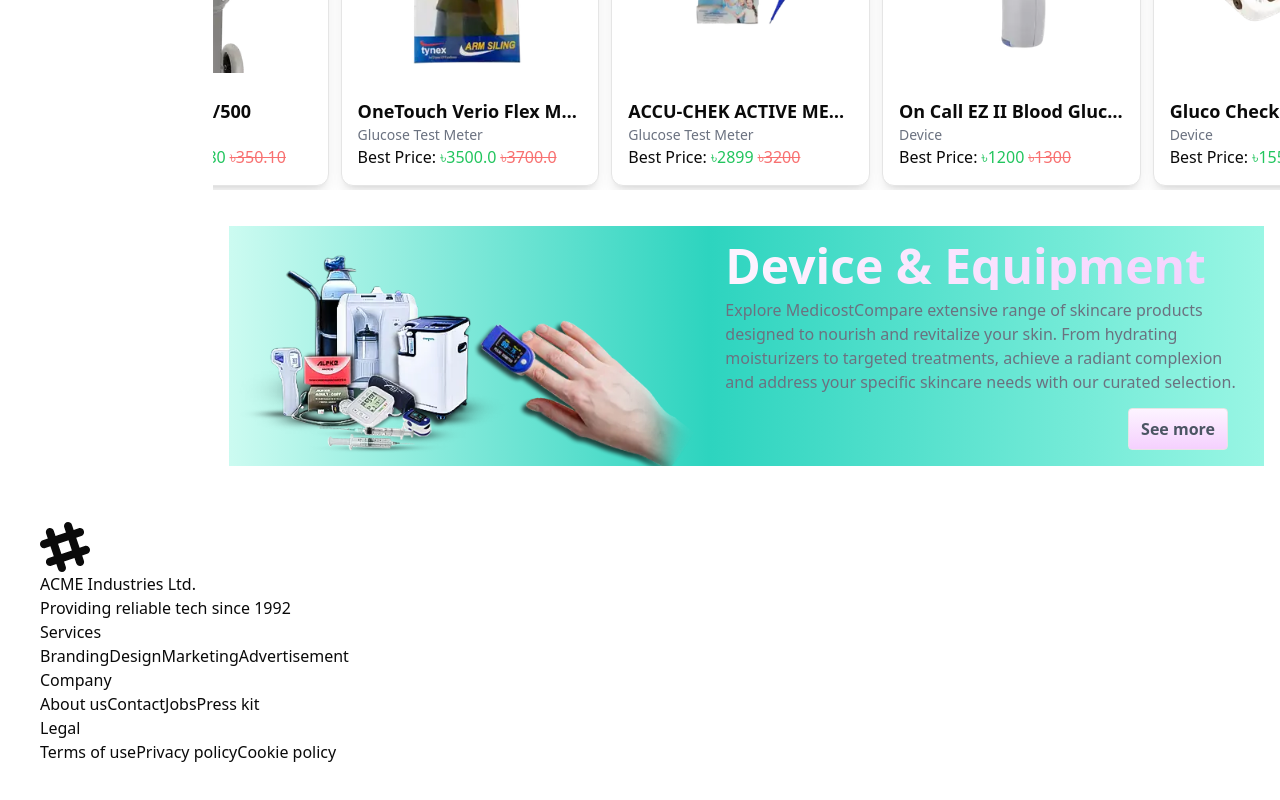
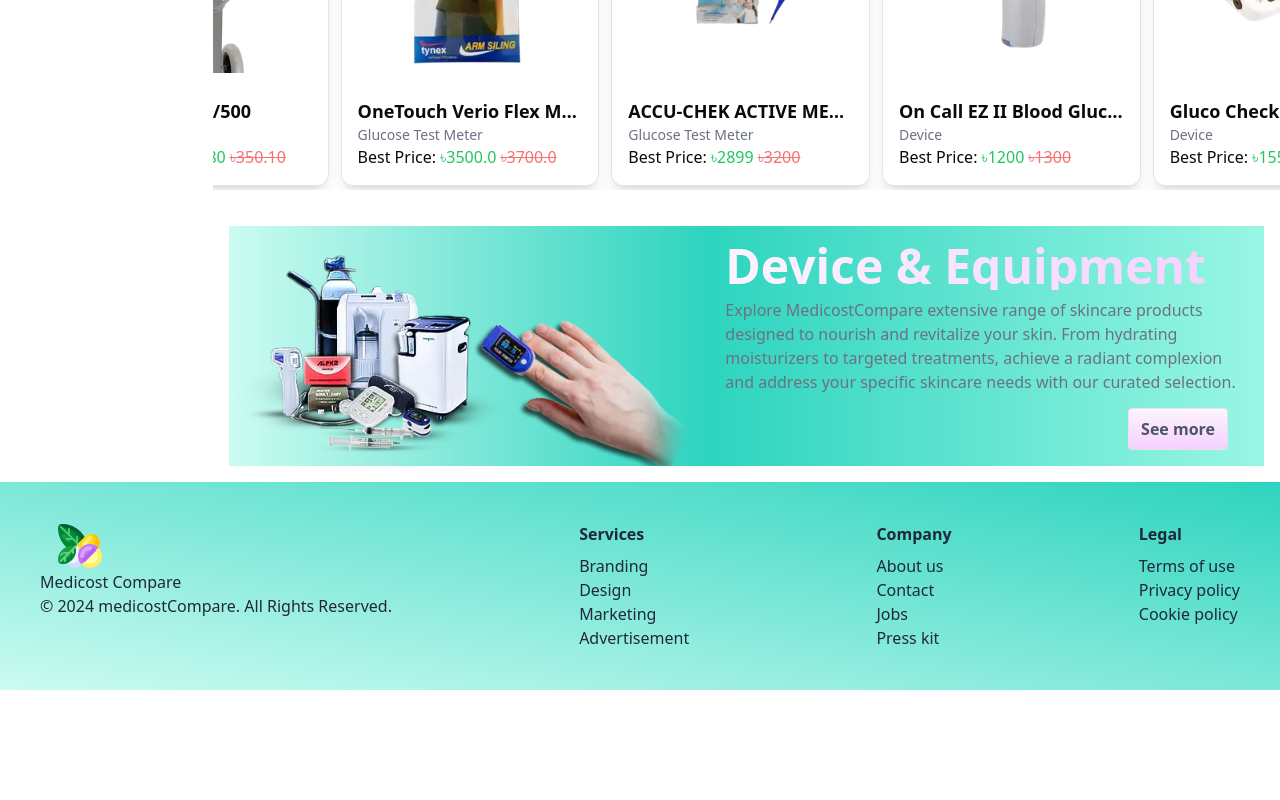
Before and after one commit to Shakil53/medicost-compare-Client, a React (Vite) app: page / in a window 1280 px wide. Shown: the part 3950-4750 px from the top of the page. After the commit the page ends 4640 px from the top, so only its background shows below. Built offline with nearby package versions, Linux system fonts and the light colour scheme; no server answers.

Commit message:
footer reCreated

```diff
--- a/src/pages/Home/Footer/Footer.jsx
+++ b/src/pages/Home/Footer/Footer.jsx
@@ -1,49 +1,47 @@
-
+import logo from '../../../assets/logo/logo1.svg'
 
 const Footer = () => {
   return (
-    <div>
-      <footer className="footer bg-base-200 text-base-content p-10">
-  <aside>
-    <svg
-      width="50"
-      height="50"
-      viewBox="0 0 24 24"
-      xmlns="http://www.w3.org/2000/svg"
-      fillRule="evenodd"
-      clipRule="evenodd"
-      className="fill-current">
-      <path
-        d="M22.672 15.226l-2.432.811.841 2.515c.33 1.019-.209 2.127-1.23 2.456-1.15.325-2.148-.321-2.463-1.226l-.84-2.518-5.013 1.677.84 2.517c.391 1.203-.434 2.542-1.831 2.542-.88 0-1.601-.564-1.86-1.314l-.842-2.516-2.431.809c-1.135.328-2.145-.317-2.463-1.229-.329-1.018.211-2.127 1.231-2.456l2.432-.809-1.621-4.823-2.432.808c-1.355.384-2.558-.59-2.558-1.839 0-.817.509-1.582 1.327-1.846l2.433-.809-.842-2.515c-.33-1.02.211-2.129 1.232-2.458 1.02-.329 2.13.209 2.461 1.229l.842 2.515 5.011-1.677-.839-2.517c-.403-1.238.484-2.553 1.843-2.553.819 0 1.585.509 1.85 1.326l.841 2.517 2.431-.81c1.02-.33 2.131.211 2.461 1.229.332 1.018-.21 2.126-1.23 2.456l-2.433.809 1.622 4.823 2.433-.809c1.242-.401 2.557.484 2.557 1.838 0 .819-.51 1.583-1.328 1.847m-8.992-6.428l-5.01 1.675 1.619 4.828 5.011-1.674-1.62-4.829z"></path>
-    </svg>
+   <div className="bg-gradient-to-tr from-teal-100 to-teal-400 text-gray-800 p-10">
+    <div className="flex flex-col sm:flex-row justify-between">
+      <aside className="mb-4 sm:mb-0">
+      <img className="w-12 sm:ml-4 md:ml-4" src={logo} alt="medicostcompare" />
         <p>
-      ACME Industries Ltd.
+          Medicost Compare
           <br />
-      Providing reliable tech since 1992
+          <p>&copy; 2024 medicostCompare. All Rights Reserved.</p>
         </p>
       </aside>
       <nav>
-    <h6 className="footer-title">Services</h6>
-    <a className="link link-hover">Branding</a>
-    <a className="link link-hover">Design</a>
-    <a className="link link-hover">Marketing</a>
-    <a className="link link-hover">Advertisement</a>
+        <h6 className="font-semibold mb-2">Services</h6>
+        <ul>
+          <li><a href="#" className="hover:underline">Branding</a></li>
+          <li><a href="#" className="hover:underline">Design</a></li>
+          <li><a href="#" className="hover:underline">Marketing</a></li>
+          <li><a href="#" className="hover:underline">Advertisement</a></li>
+        </ul>
       </nav>
       <nav>
-    <h6 className="footer-title">Company</h6>
-    <a className="link link-hover">About us</a>
-    <a className="link link-hover">Contact</a>
-    <a className="link link-hover">Jobs</a>
-    <a className="link link-hover">Press kit</a>
+        <h6 className="font-semibold mb-2">Company</h6>
+        <ul>
+          <li><a href="#" className="hover:underline">About us</a></li>
+          <li><a href="#" className="hover:underline">Contact</a></li>
+          <li><a href="#" className="hover:underline">Jobs</a></li>
+          <li><a href="#" className="hover:underline">Press kit</a></li>
+        </ul>
       </nav>
       <nav>
-    <h6 className="footer-title">Legal</h6>
-    <a className="link link-hover">Terms of use</a>
-    <a className="link link-hover">Privacy policy</a>
-    <a className="link link-hover">Cookie policy</a>
+        <h6 className="font-semibold mb-2">Legal</h6>
+        <ul>
+          <li><a href="#" className="hover:underline">Terms of use</a></li>
+          <li><a href="#" className="hover:underline">Privacy policy</a></li>
+          <li><a href="#" className="hover:underline">Cookie policy</a></li>
+        </ul>
       </nav>
-</footer>
     </div>
+  </div>
+
+
   );
 };
 
```
Lines whose indentation alone changed are shown as unchanged.
